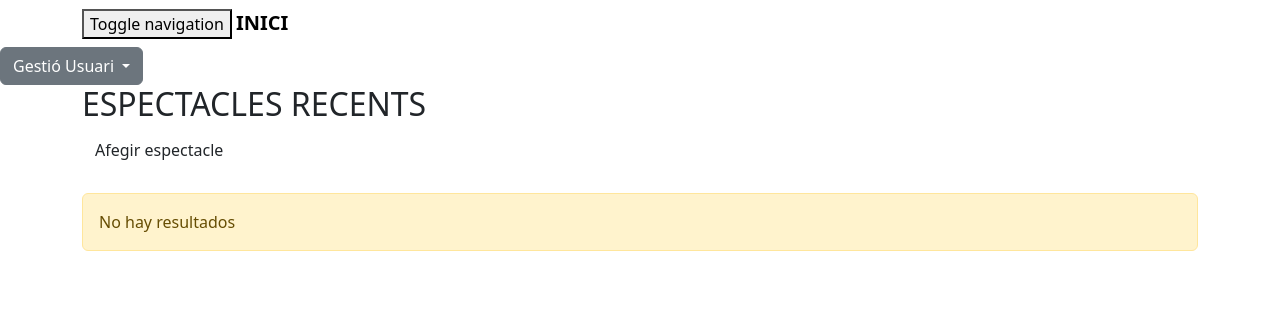
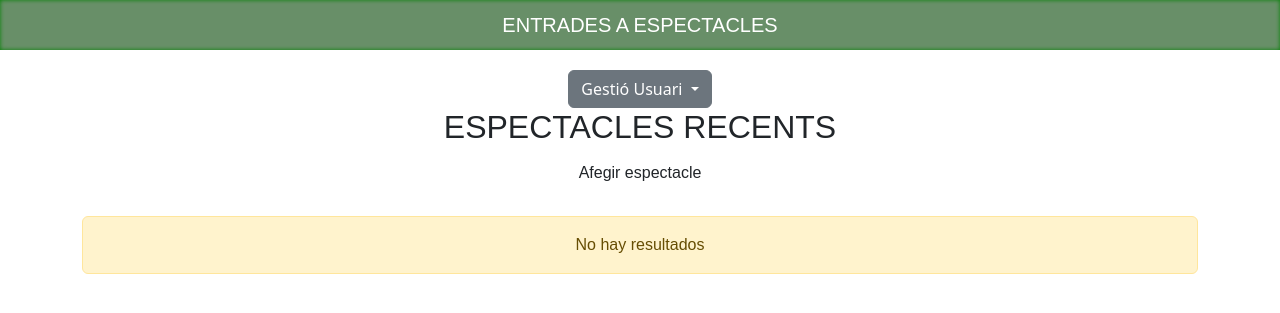
Before and after one commit to cesccr/entradescesc, a PHP site: page /entrades.php in a window 1280 px wide. Shown: the top 313 px of the page. Run offline with PHP 8.4, Linux system fonts and the light colour scheme; data that the repository does not hold is empty; some libraries are stand-ins or nearby versions.

Commit message:
commit 6.2

```diff
--- a/editar.php
+++ b/editar.php
@@ -6,7 +6,6 @@
 		<script src="js/jquery.min.js"></script>
 	</head>
 	<body>
-	<?php include "php/navbar.php"; ?>
 <div class="container">
 <div class="row">
 <div class="col-md-6">
--- a/entrades.php
+++ b/entrades.php
@@ -15,6 +15,7 @@
 ?>
 <html>
 	<head>
+  <link rel="stylesheet" href="css/styles.css">
   <!-- <style>
         body {
             background-image: url(img/portada.jpg);
@@ -36,7 +37,7 @@
 		<script src="js/jquery.min.js"></script>
 	</head>
 	<body>
-	<?php include "php/navbar.php"; ?>
+	<?php require_once 'includes/cabecera.php' ?>
   <button class="btn btn-secondary dropdown-toggle" type="button" id="dropdownMenuButton" data-toggle="dropdown" aria-haspopup="true" aria-expanded="false">
     Gestió Usuari
   </button>
@@ -62,27 +63,27 @@
         <div class="modal-body">
 <form role="form" method="post" action="php/agregar.php">
   <div class="form-group">
-    <label for="name">Nombre</label>
+    <label for="name">Artistaaaaa</label>
     <input type="text" class="form-control" name="name" required>
   </div>
   <div class="form-group">
-    <label for="lastname">Apellido</label>
+    <label for="lastname">Tour</label>
     <input type="text" class="form-control" name="lastname" required>
   </div>
   <div class="form-group">
-    <label for="address">Domicilio</label>
+    <label for="address">Ciutat</label>
     <input type="text" class="form-control" name="address" required>
   </div>
   <div class="form-group">
-    <label for="email">Email</label>
+    <label for="email">Data Concert</label>
     <input type="email" class="form-control" name="email" >
   </div>
   <div class="form-group">
-    <label for="phone">Telefono</label>
+    <label for="phone">Preu</label>
     <input type="text" class="form-control" name="phone" >
   </div>
 
-  <button type="submit" class="btn btn-default">Agregar</button>
+  <button type="submit" class="btn btn-default">Afegir</button>
 </form>
         </div>
 
--- a/includes/cabecera.php
+++ b/includes/cabecera.php
@@ -1,3 +1,3 @@
 <header>
-    <a href="">ENTRADES A ESPECTACLES</a>
+    <a href="index.php">ENTRADES A ESPECTACLES</a>
 </header>
--- a/php/navbar.php
+++ /dev/null
@@ -1,27 +0,0 @@
-<nav class="navbar navbar-default" role="navigation">
-<div class="container">
-  <!-- Brand and toggle get grouped for better mobile display -->
-  <div class="navbar-header">
-    <button type="button" class="navbar-toggle" data-toggle="collapse" data-target=".navbar-ex1-collapse">
-      <span class="sr-only">Toggle navigation</span>
-      <span class="icon-bar"></span>
-      <span class="icon-bar"></span>
-      <span class="icon-bar"></span>
-    </button>
-    <a class="navbar-brand" href="./"><b>INICI</b></a>
-  </div>
-
-  <!-- Collect the nav links, forms, and other content for toggling -->
-  <!-- <div class="collapse navbar-collapse navbar-ex1-collapse">
-    <ul class="nav navbar-nav">
-      <li><a href="./entrades.php">VER</a></li>
-    </ul>
- <form class="navbar-form navbar-left" role="search" action="./buscar.php">
-      <div class="form-group">
-        <input type="text" name="s" class="form-control" placeholder="Buscar">
-      </div>
-      <button type="submit" class="btn btn-default">&nbsp;<i class="glyphicon glyphicon-search"></i>&nbsp;</button>
-    </form> -->
-  <!-- </div>/.navbar-collapse -->
-</div>
-</nav>
```
Also changed, not shown: login.php (+10 -5 lines).
